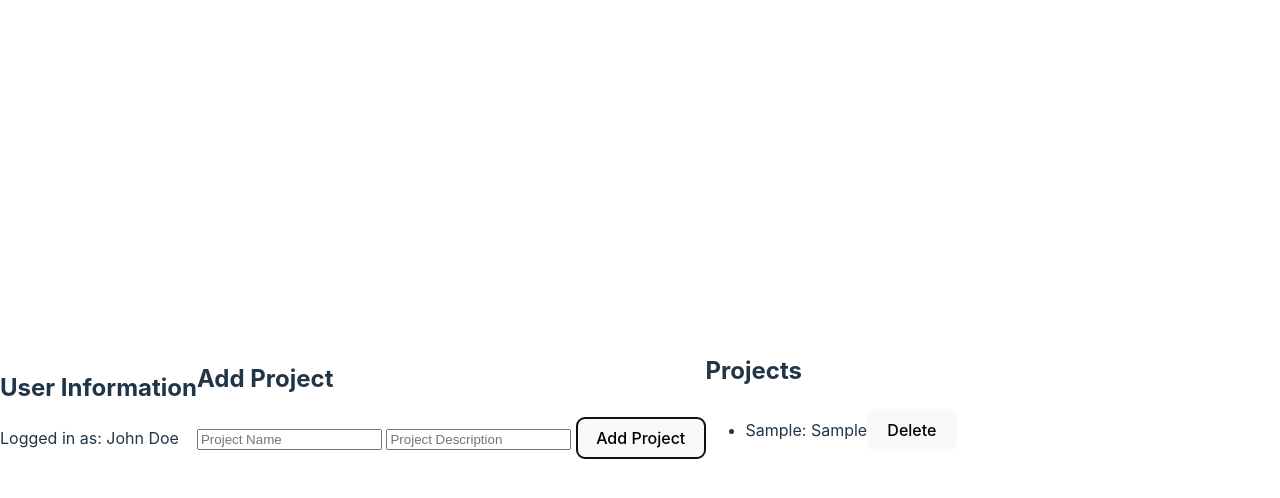
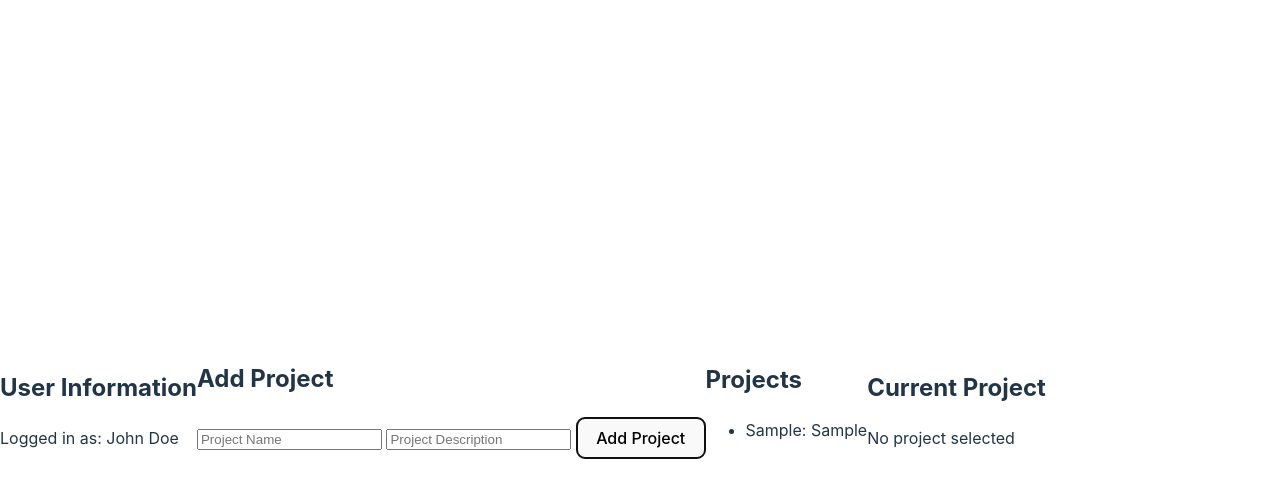
Before and after one commit to dawidwolanski/projekt-web, a website built with Vite: page ManagMe/index.html in a window 1280 px wide. Both pictures are taken after typing "Sample", "Sample" into the empty fields and a click on the button "Add Project". Built offline with nearby package versions, Linux system fonts and the light colour scheme.

Commit message:
Dodanie wybierania projektu

```diff
--- a/ManagMe/index.html
+++ b/ManagMe/index.html
@@ -22,5 +22,9 @@
       <h2>Projects</h2>
       <ul id="project-list"></ul>
     </div>
+    <div>
+      <h2>Current Project</h2>
+      <div id="current-project">No project selected</div>
+    </div>
   </body>
 </html>
--- /dev/null
+++ b/ManagMe/src/Services/CurrentProjectService.ts
@@ -0,0 +1,21 @@
+import { Project } from '../Models/Project';
+import ProjectService from './ProjectServices';
+
+class CurrentProjectService {
+    private static currentProjectKey = 'currentProject';
+
+    static setCurrentProject(project: Project): void {
+      localStorage.setItem(this.currentProjectKey, JSON.stringify(project));
+    }
+
+    static getCurrentProject(): Project | null {
+      const project = localStorage.getItem(this.currentProjectKey);
+      return project ? JSON.parse(project) : null;
+    }
+
+    static clearCurrentProject(): void {
+      localStorage.removeItem(this.currentProjectKey);
+    }
+  }
+
+  export default CurrentProjectService;
--- a/ManagMe/src/main.ts
+++ b/ManagMe/src/main.ts
@@ -2,6 +2,7 @@ import './style.css';
 import ProjectService from './Services/ProjectServices';
 import UserService from './Services/UserService';
 import { Project } from './Models/Project';
+import CurrentProjectService from './Services/CurrentProjectService';
 
 const generateId = () => Math.random().toString(36).substr(2, 9);
 
@@ -13,15 +14,12 @@ const updateProjectList = () => {
   projects.forEach(project => {
     const listItem = document.createElement('li');
     listItem.textContent = `${project.name}: ${project.description}`;
-
-    const deleteButton = document.createElement('button');
-    deleteButton.textContent = 'Delete';
-    deleteButton.addEventListener('click', () => {
-      ProjectService.deleteProject(project.id);
-      updateProjectList();
+    listItem.className = 'project-item';
+    listItem.addEventListener('click', () => {
+      CurrentProjectService.setCurrentProject(project);
+      updateCurrentProject();
     });
 
-    listItem.appendChild(deleteButton);
     projectList.appendChild(listItem);
   });
 };
@@ -49,10 +47,17 @@ const updateUserDetails = () => {
   userDiv.textContent = `Logged in as: ${user.firstName} ${user.lastName}`;
 };
 
+const updateCurrentProject = () => {
+  const currentProject = CurrentProjectService.getCurrentProject();
+  const currentProjectDiv = document.getElementById('current-project') as HTMLDivElement;
+  currentProjectDiv.textContent = currentProject ? `Current Project: ${currentProject.name}` : 'No project selected';
+};
+
 document.addEventListener('DOMContentLoaded', () => {
   const addProjectButton = document.getElementById('add-project') as HTMLButtonElement;
   addProjectButton.addEventListener('click', addProject);
 
   updateProjectList();
+  updateCurrentProject();
   updateUserDetails();
 });
```
